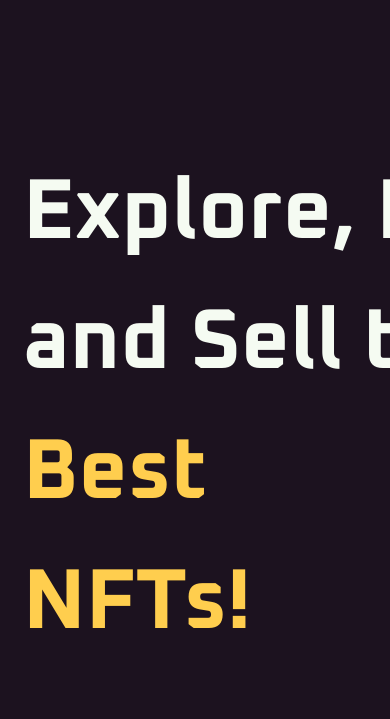
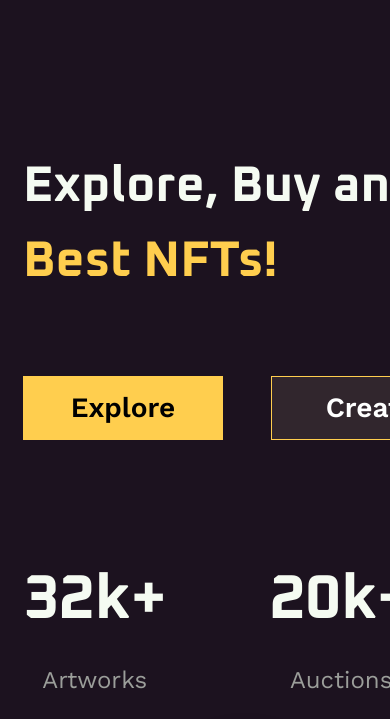
Before and after one commit to KokoraAndrey/Practice-NFT-Template, a plain HTML site: page index.html in a window 390 px wide. Shown: the part 125-844 px from the top of the page. Drawn offline with nearby package versions, Linux system fonts and the light colour scheme.

Commit message:
start adaptive

```diff
--- a/index.html
+++ b/index.html
@@ -55,10 +55,7 @@
                     <div class="hero__text-content">
                         <h1 class="hero__title" data-aos="fade-right">
                             Explore, Buy and Sell the
-                            <span class="hero__highlight"
-                                >Best <br />
-                                NFTs!</span
-                            >
+                            <span class="hero__highlight">Best NFTs!</span>
                         </h1>
                         <div class="hero__buttons" data-aos="fade-right">
                             <button class="hero__button hero__button-yellow">
--- a/scss/components/general.scss
+++ b/scss/components/general.scss
@@ -15,6 +15,11 @@ h1 {
     line-height: 130px;
 
     color: #f5fbf2;
+
+    @media (max-width: 1100px) {
+        font-size: 50px;
+        line-height: 150%;
+    }
 }
 
 .container {
--- a/scss/style.scss
+++ b/scss/style.scss
@@ -54,10 +54,19 @@
         @include title(85px, $primary);
         margin-top: 0;
         margin-bottom: 77px;
+
+        @media (max-width: 1100px) {
+            font-size: 50px;
+            line-height: 150%;
+        }
     }
 
     &__highlight {
         @include title(85px, $accent);
+        @media (max-width: 1100px) {
+            font-size: 50px;
+            line-height: 150%;
+        }
     }
 
     &__buttons {
@@ -78,6 +87,11 @@
             &:hover {
                 background-color: $hover-subscribe-btn;
             }
+
+            @media (max-width: 1100px) {
+                width: 200px;
+                height: 64px;
+            }
         }
 
         &-default {
@@ -93,6 +107,10 @@
                 -webkit-box-shadow: 0px 0px 15px 5px rgba(255, 206, 78, 0.35);
                 -moz-box-shadow: 0px 0px 15px 5px rgba(255, 206, 78, 0.35);
                 box-shadow: 0px 0px 15px 5px rgba(255, 206, 78, 0.35);
+            }
+            @media (max-width: 1100px) {
+                width: 200px;
+                height: 64px;
             }
         }
     }
@@ -160,6 +178,10 @@
     display: flex;
     flex-direction: column;
     justify-content: space-between;
+
+    @media (max-width: 1280px) {
+        margin-left: 20px;
+    }
 
     &__header {
         max-width: 512px;
```
Also changed, not shown: css/style.css, 1 other file.
